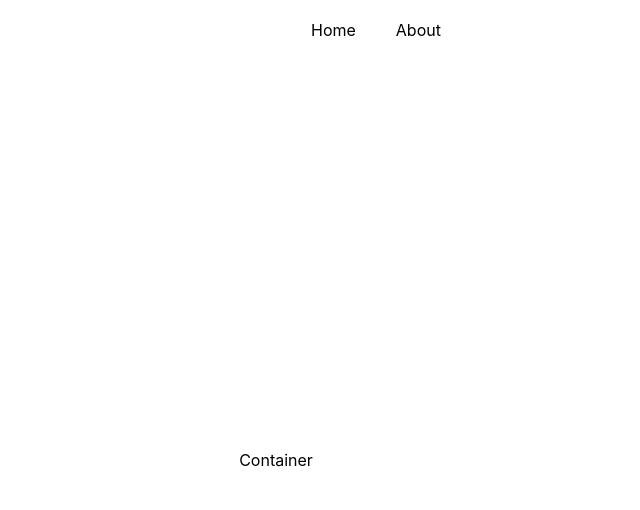
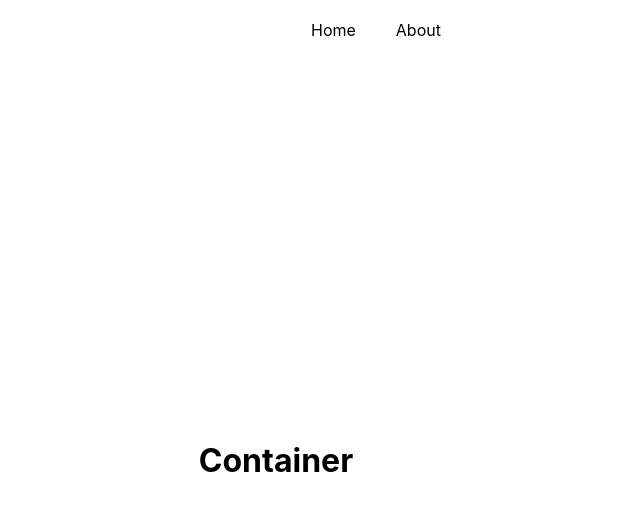
Before and after one commit to GuillermoBarboza/nakamas-dev, a Next.js app: page / in a window 1280 px wide. Shown: the top 510 px of the page, without its empty margins (364-1004 px from the left). Built offline with nearby package versions, Linux system fonts and the light colour scheme.

Commit message:
keyframe

```diff
--- a/pages/index.js
+++ b/pages/index.js
@@ -1,15 +1,17 @@
 import HeadMetaTags from "../components/Head/Head";
 import Nav from "../components/Nav/Nav";
 import styles from "../styles/Home.module.css";
-import gsap from 'gsap';
-import {useRef, useEffect} from 'react';
+
+
 export default function Home() {
+
+
   return (
     <>
       <HeadMetaTags title="Home" />
       <Nav />
       <div className={styles.container}>
-        Container
+        <h1 className={styles.animatedTitle}>Container</h1>
       </div>
     </>
   );
--- a/styles/Home.module.css
+++ b/styles/Home.module.css
@@ -5,6 +5,20 @@
   flex-direction: column;
   justify-content: center;
   align-items: center;
+}
+
+.animatedTitle {
+  animation: fadeIn;
+  animation-duration: 3.3s;
+  animation-delay: 1s;
+}
+@keyframes fadeIn {
+  from {
+    opacity: 0;
+  }
+  to {
+    opacity: 1;
+  }
 }
 
 .main {
```
